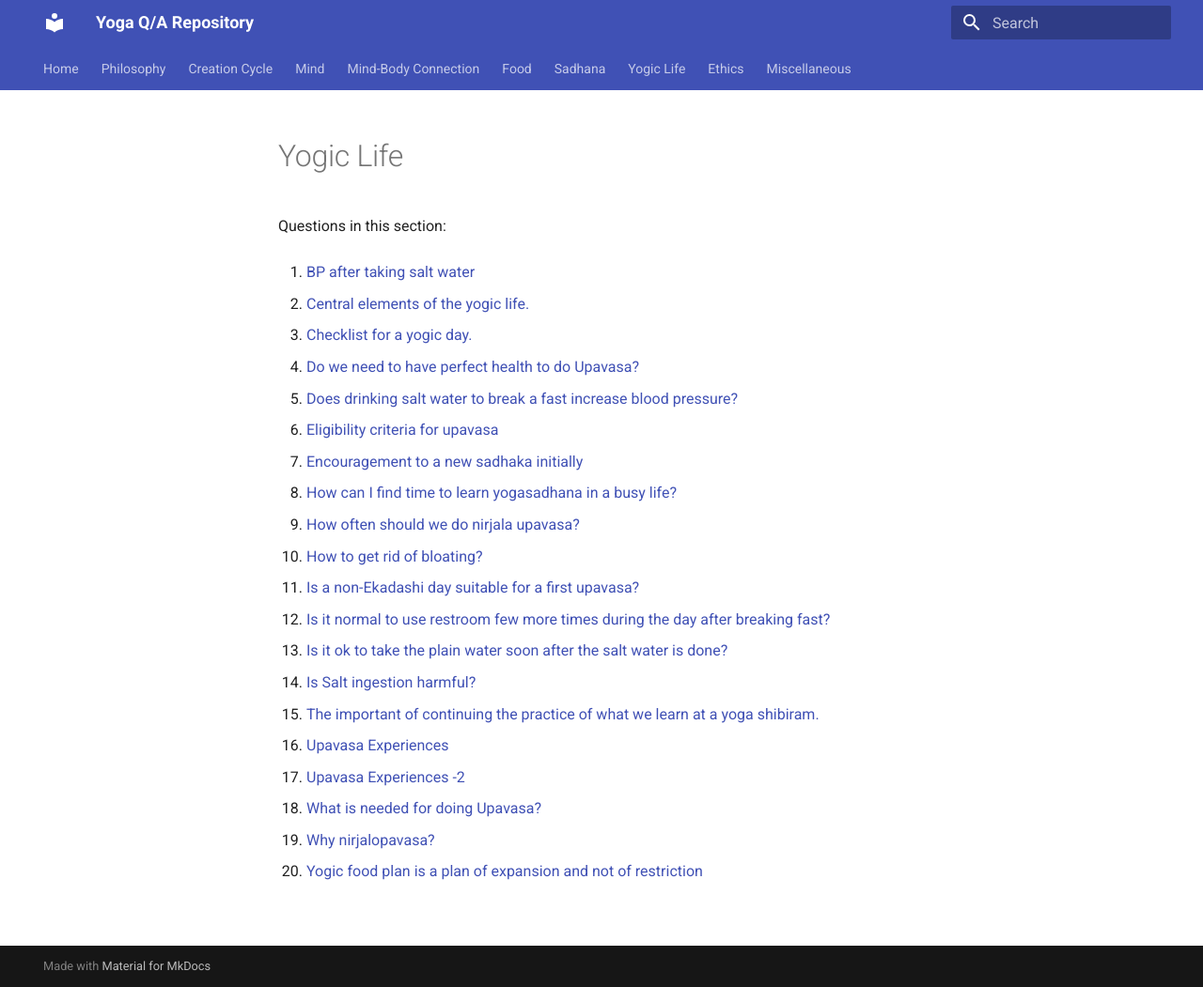
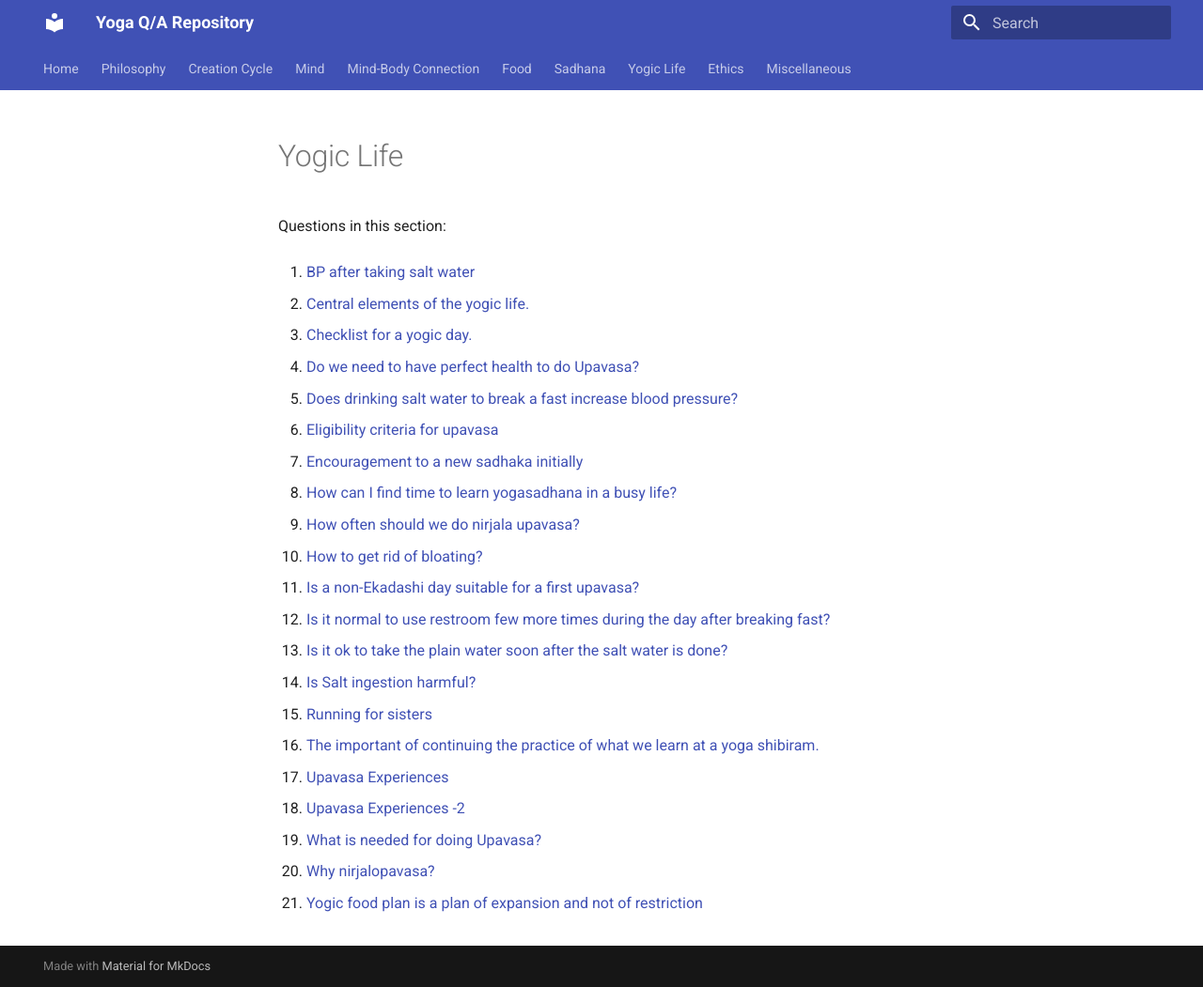
Before and after one commit to yogiclife/yoga-qa, an MkDocs documentation site: the page built from docs/yogic-life/README.md, in a window 1280 px wide and 1051 px high. Shown: the whole window at 94% size. Built offline with MkDocs 1.6.1 and Material for MkDocs 9.7.7, drawn with Linux system fonts in a browser that asks for light colours.

Commit message:
Update topic indices [skip ci]

```diff
--- a/docs/yogic-life/README.md
+++ b/docs/yogic-life/README.md
@@ -30,14 +30,16 @@ Questions in this section:
 
 14. [Is Salt ingestion harmful?](is-salt-ingestion-harmful-20260629-225258.md)
 
-15. [The important of continuing the practice of what we learn at a yoga shibiram.](the-important-of-continuing-the-practice-of-what-we-learn-at-a-yoga-shibiram-20260628-132817.md)
+15. [Running for sisters](running-for-sisters-20260629-225952.md)
 
-16. [Upavasa Experiences](upavasa-experiences-20260629-073507.md)
+16. [The important of continuing the practice of what we learn at a yoga shibiram.](the-important-of-continuing-the-practice-of-what-we-learn-at-a-yoga-shibiram-20260628-132817.md)
 
-17. [Upavasa Experiences -2](upavasa-experiences-2-20260629-115359.md)
+17. [Upavasa Experiences](upavasa-experiences-20260629-073507.md)
 
-18. [What is needed for doing Upavasa?](what-is-needed-for-doing-upavasa-20260629-081011.md)
+18. [Upavasa Experiences -2](upavasa-experiences-2-20260629-115359.md)
 
-19. [Why nirjalopavasa?](why-nirjalopavasa-20260629-224139.md)
+19. [What is needed for doing Upavasa?](what-is-needed-for-doing-upavasa-20260629-081011.md)
 
-20. [Yogic food plan is a plan of expansion and not of restriction](yogic-food-plan-is-a-plan-of-expansion-and-not-of-restriction-20260629-225757.md)
+20. [Why nirjalopavasa?](why-nirjalopavasa-20260629-224139.md)
+
+21. [Yogic food plan is a plan of expansion and not of restriction](yogic-food-plan-is-a-plan-of-expansion-and-not-of-restriction-20260629-225757.md)
```
